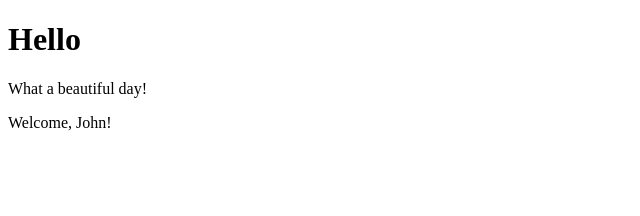
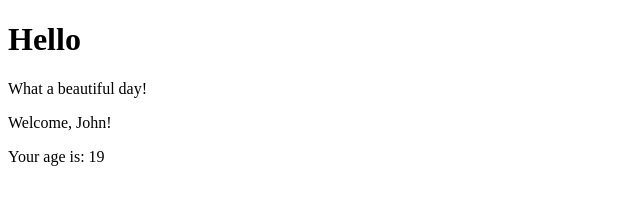
Before and after one commit to alessiobo/React-Exercices, a React (Create React App) app in the folder esercizi/: page / in a window 1280 px wide. Shown: the top 216 px of the page, without its empty margins (0-640 px from the left). Built offline with nearby package versions, Linux system fonts and the light colour scheme.

Commit message:
add: conditional-rendering5

```diff
--- a/esercizi/src/Age.js
+++ b/esercizi/src/Age.js
@@ -1,7 +1,12 @@
 import React from "react";
 
 export class Age extends React.Component {
-    render() {
-        return <p>Your age is: {this.props.age}</p>
-    }
+  render() {
+    return (
+      <div>
+        {this.props.age <= 18 && <p>You are very young!</p>}
+        {this.props.age > 18 && <p>Your age is: {this.props.age}</p>}
+      </div>
+    );
+  }
 }
--- a/esercizi/src/App.js
+++ b/esercizi/src/App.js
@@ -5,7 +5,7 @@ export function App(){
     return (
         <div>
             <Hello />
-            <Welcome name="John" age={17} />
+            <Welcome name="John" age={19} />
         </div>
     )
 }
--- a/esercizi/src/Welcome.js
+++ b/esercizi/src/Welcome.js
@@ -8,9 +8,7 @@ export class Welcome extends React.Component {
     return (
       <div>
         <p>Welcome, {name}!</p>
-        {name === "John" && this.props.age >= 18 && this.props.age < 65 && (
-          <Age age={this.props.age} />
-        )}
+        <Age age={this.props.age} />
       </div>
     );
   }
```
